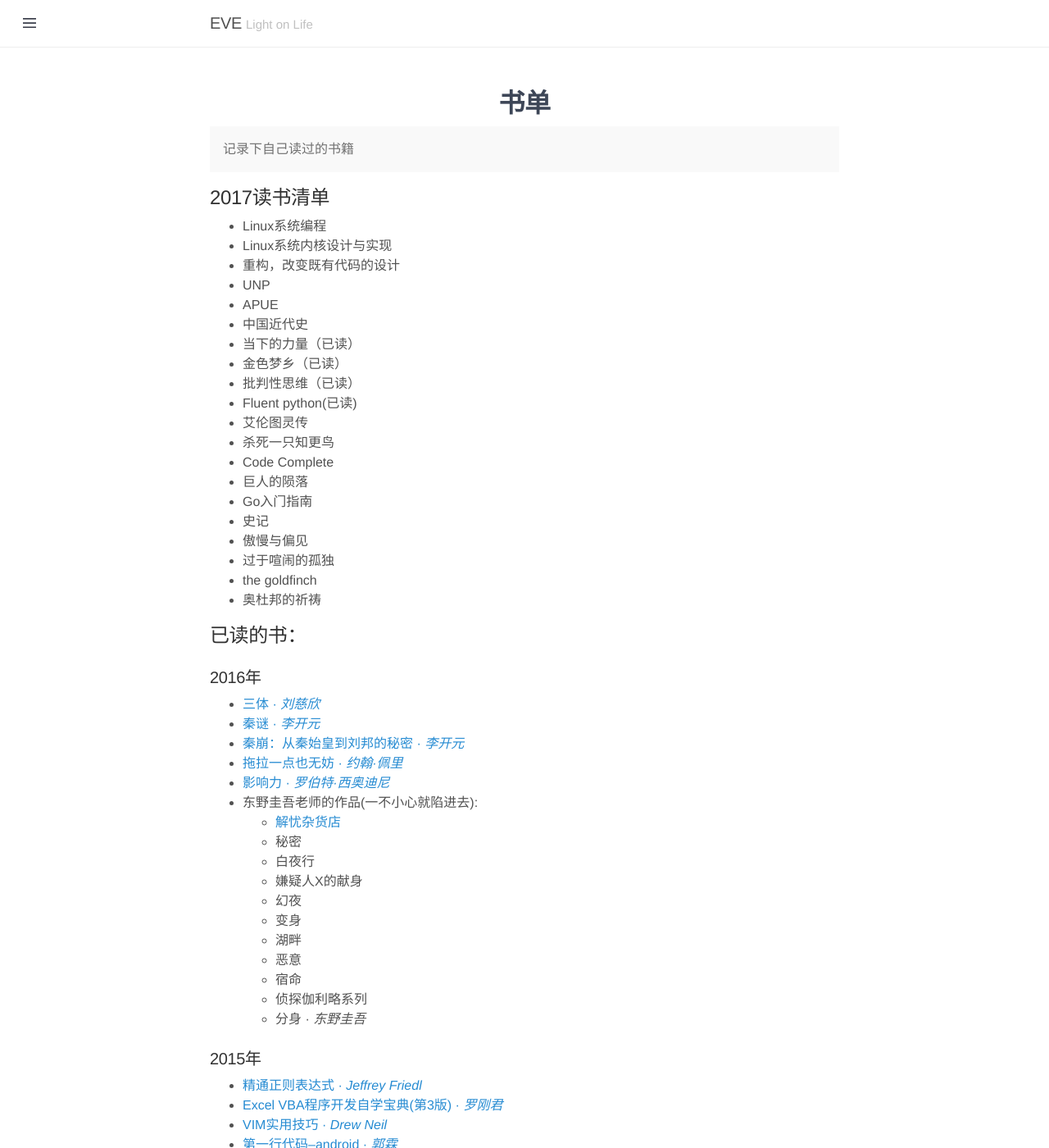
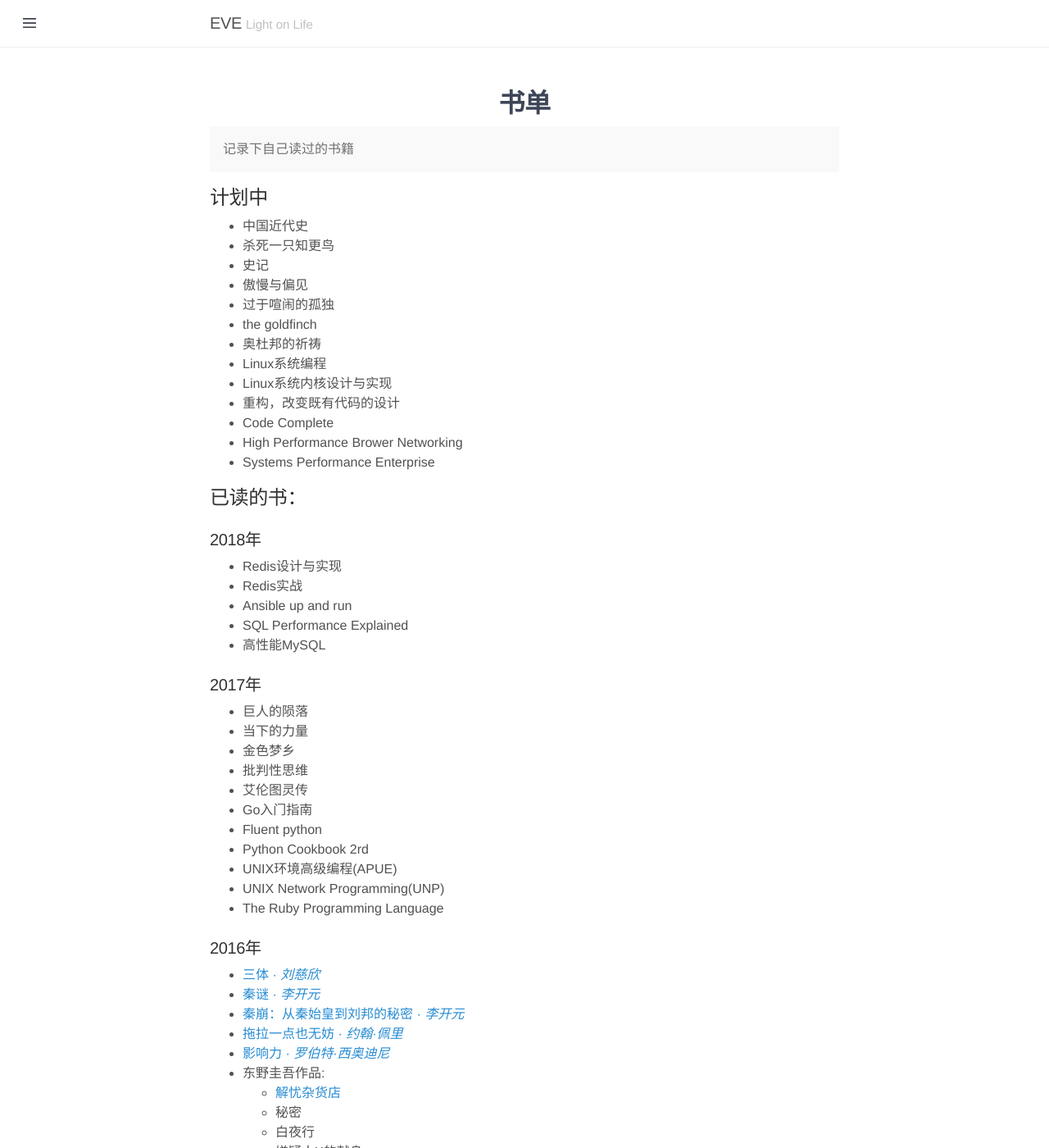
Before and after one commit to cocoakekeyu/cocoakekeyu.github.io, a Jekyll site: the page built from read.md, in a window 1280 px wide and 1400 px high. Shown: the whole window at 82% size. Built offline with Jekyll 4.4.1, drawn with Linux system fonts in a browser that asks for light colours; nearby versions of some CDN libraries; Markdown is read by kramdown in place of the engine named in the settings; comment, search, counter and statistics services are not loaded.

Commit message:
Update read

```diff
--- a/read.md
+++ b/read.md
@@ -6,37 +6,50 @@ title: 书单
 <p class="message">记录下自己读过的书籍</p>
 
 
-## 2017读书清单
+## 计划中
 
-- Linux系统编程
-- Linux系统内核设计与实现
-- 重构，改变既有代码的设计
-- UNP
-- APUE
 - 中国近代史
-- 当下的力量（已读）
-- 金色梦乡（已读）
-- 批判性思维（已读）
-- Fluent python(已读)
-- 艾伦图灵传
 - 杀死一只知更鸟
-- Code Complete
-- 巨人的陨落
-- Go入门指南
 - 史记
 - 傲慢与偏见
 - 过于喧闹的孤独
 - the goldfinch
 - 奥杜邦的祈祷
+- Linux系统编程
+- Linux系统内核设计与实现
+- 重构，改变既有代码的设计
+- Code Complete
+- High Performance Brower Networking
+- Systems Performance Enterprise
 
 ## 已读的书：
+### 2018年
+- Redis设计与实现
+- Redis实战
+- Ansible up and run
+- SQL Performance Explained
+- 高性能MySQL
+
+### 2017年
+- 巨人的陨落
+- 当下的力量
+- 金色梦乡
+- 批判性思维
+- 艾伦图灵传
+- Go入门指南
+- Fluent python
+- Python Cookbook 2rd
+- UNIX环境高级编程(APUE)
+- UNIX Network Programming(UNP)
+- The Ruby Programming Language
+
 ### 2016年
 - [三体 &middot; *刘慈欣*](https://book.douban.com/subject/6518605/)
 - [秦谜 &middot; *李开元*](https://book.douban.com/subject/5393687/)
 - [秦崩：从秦始皇到刘邦的秘密 &middot; *李开元*](https://book.douban.com/subject/26368070/)
 - [拖拉一点也无妨 &middot; *约翰·佩里*](https://book.douban.com/subject/24839553/)
 - [影响力 &middot; *罗伯特·西奥迪尼*](https://book.douban.com/subject/1786387/)
-- 东野圭吾老师的作品(一不小心就陷进去):
+- 东野圭吾作品:
     - [解忧杂货店](https://book.douban.com/subject/25862578/)
     - 秘密
     - 白夜行
```
